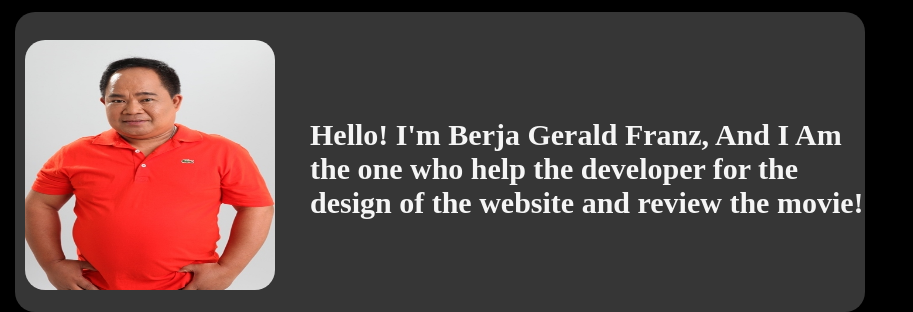
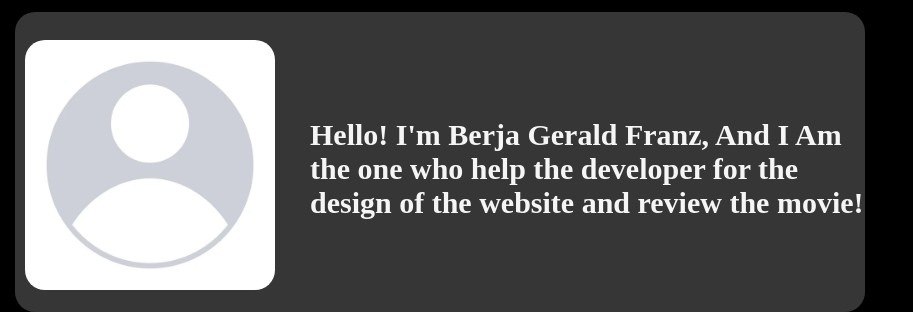
Before and after one commit to neil-justin/ssp-moview-review, a plain HTML site: page about.html in a window 1280 px wide. Shown: the part 3733-4045 px from the top of the page, without its empty margins (0-913 px from the left). Drawn offline with Linux system fonts and the light colour scheme.

Commit message:
Replace img src

```diff
--- a/about.html
+++ b/about.html
@@ -769,7 +769,7 @@
 
     <div class="stud12">
         <a href="https://en.wikipedia.org/wiki/Bentong_(comedian)" target="_blank">
-            <img id="stud12" src="img/bentong.jpg"> </a>
+            <img id="stud12" src="img/default-avatar.webp"> </a>
         <h2 id="stud12name">Hello! I'm Berja Gerald Franz, And I Am the one who help the developer for the design of the
             website and review the movie!
         </h2>
```
Also changed, not shown: critique.html (+1 -1 lines), img/default-avatar.webp (added).
